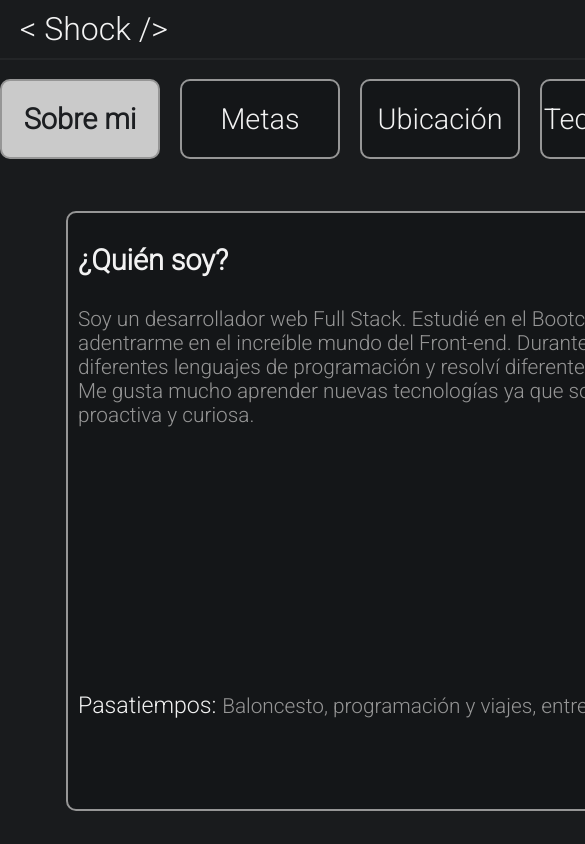
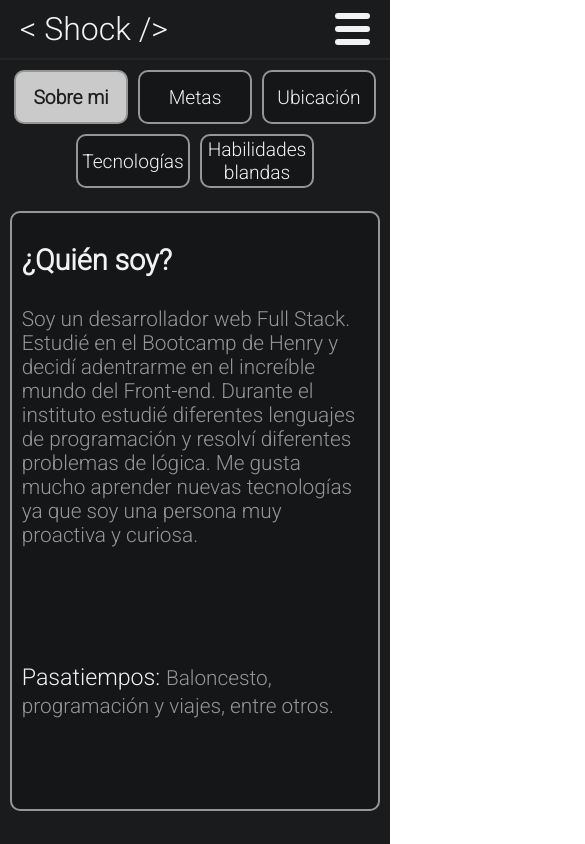
Before and after one commit to lauty-shock/Portfolio-V2, a React (Vite) app: page /about in a window 390 px wide. Shown: the top 844 px of the page, 585 px wide, since content can reach past the window. Built offline with nearby package versions, Linux system fonts and the light colour scheme.

Commit message:
responsive

```diff
--- a/src/components/About/About.module.css
+++ b/src/components/About/About.module.css
@@ -246,7 +246,7 @@
   color: white;
 }
 
-@media (max-width: 1000px) {
+@media (max-width: 1050px) {
   .containerContent {
     justify-content: center;
   }
@@ -258,4 +258,72 @@
 
     width: 100%;
   }
+  .contentInfoAboutDark,
+  .contentInfoAboutLight,
+  .contentInfoGoalsDark,
+  .contentInfoGoalsLight,
+  .containerTechnologiesDark,
+  .containerTechnologiesLight,
+  .contentInfoLocationDark,
+  .contentInfoLocationLight,
+  .contentInfoSkillDark,
+  .contentInfoSkillLight {
+    width: 95%;
+  }
 }
+
+@media (max-width: 970px) {
+  .sectionDark,
+  .sectionLight,
+  .sectionDarkActive,
+  .sectionLightActive {
+    font-size: 1.5rem;
+
+    min-width: 140px;
+    width: 15%;
+    height: 80px;
+  }
+}
+@media (max-width: 870px) {
+  .containerSections {
+    grid-row: 1;
+
+    display: flex;
+    justify-content: center;
+    align-items: center;
+
+    height: 100%;
+    width: 100%;
+    gap: 10px;
+  }
+  .sectionDark,
+  .sectionLight,
+  .sectionDarkActive,
+  .sectionLightActive {
+    font-size: 1.2rem;
+
+    min-width: 100px;
+    width: 18%;
+    height: 80px;
+  }
+}
+
+@media (max-width: 700px) {
+  .containerSections {
+    flex-wrap: wrap;
+    /* gap: 20px; */
+    margin-top: 10px;
+  }
+  .sectionDark,
+  .sectionLight,
+  .sectionDarkActive,
+  .sectionLightActive {
+    box-sizing: content-box;
+    font-size: 1.2rem;
+
+    min-width: 100px;
+    width: 20%;
+    height: 40px;
+    padding: 5px;
+  }
+}
```
Also changed, not shown: src/components/About/About.jsx (+0 -14 lines).
